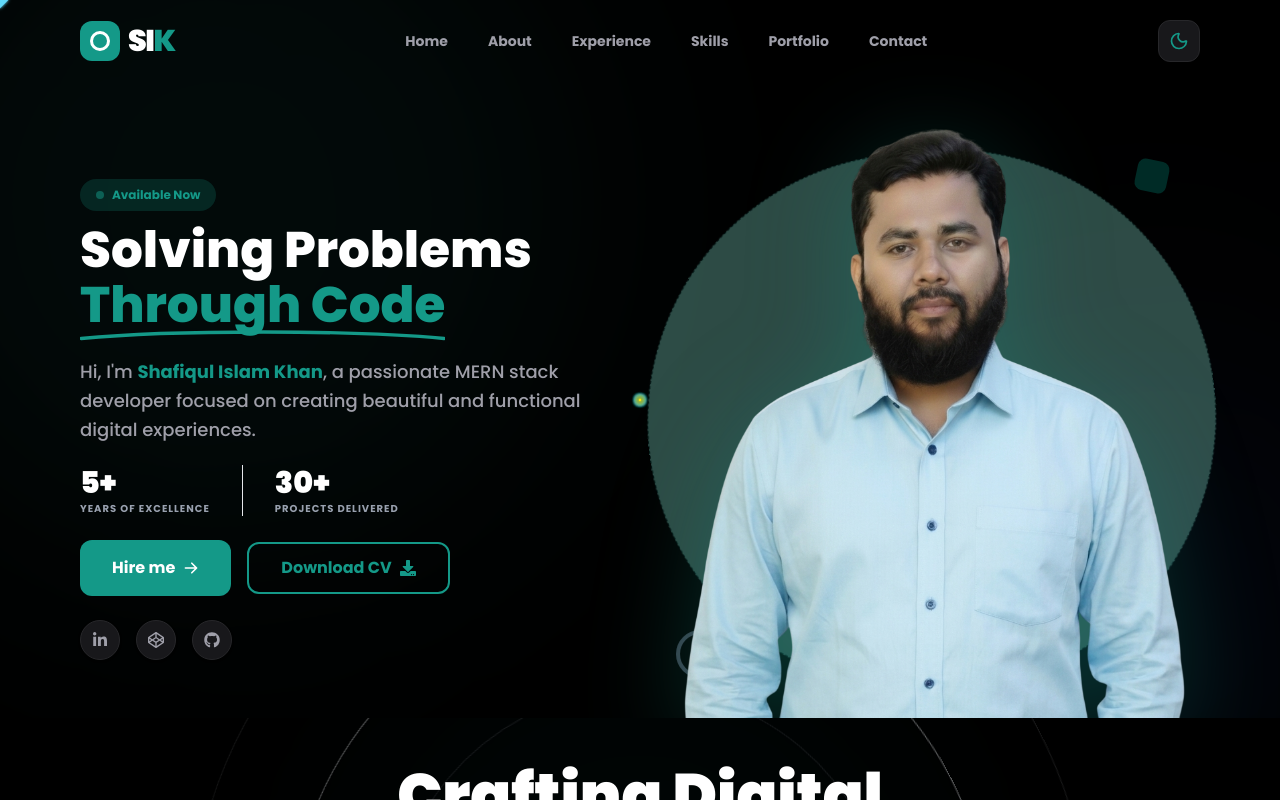
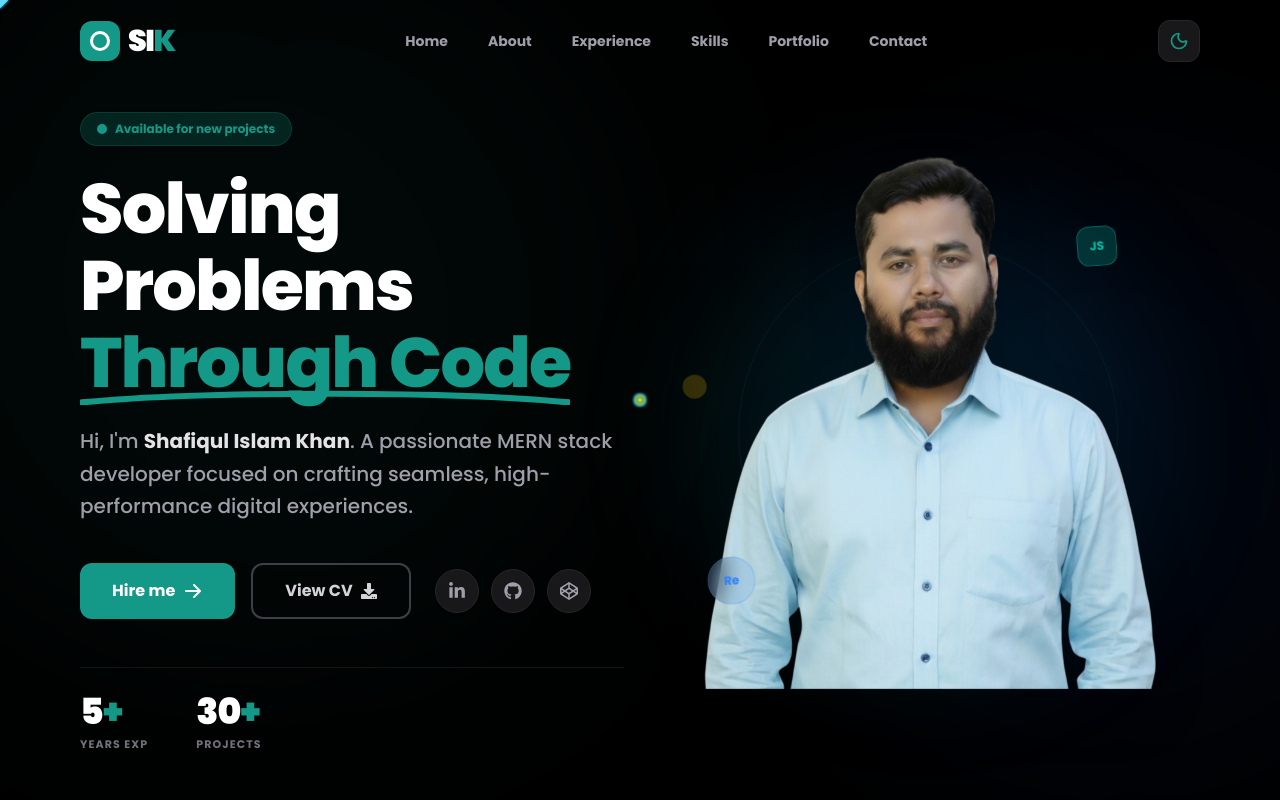
Before and after one commit to ArifKhanEver/Portfolio, a Next.js app: page / in a window 1280 px wide. Shown: the top 800 px of the page. Built offline with nearby package versions, Linux system fonts and the light colour scheme.

Commit message:
fix: install @gsap/react and update Hero component

```diff
--- a/src/components/Hero.jsx
+++ b/src/components/Hero.jsx
@@ -1,193 +1,200 @@
 'use client';
 
-import { useEffect, useRef } from "react";
+import { useRef } from "react";
 import Image from "next/image";
 import Link from "next/link";
-import HeroImage from "@/assets/HeroFigure.png";
+import HeroImage from "@/assets/HeroFigure.png"; // নিশ্চিত করুন আপনার এই ইমেজটি আছে
 import { HiArrowRight } from "react-icons/hi";
-import { FaDownload, FaLinkedinIn, FaDribbble, FaBehance, FaGithub, FaCodepen } from "react-icons/fa";
+import { FaDownload, FaLinkedinIn, FaGithub, FaCodepen } from "react-icons/fa";
 import gsap from "gsap";
-
+import { useGSAP } from "@gsap/react";
 
 const Hero = () => {
-    const heroRef = useRef(null);
-    const leftContentRef = useRef(null);
-    const imageRef = useRef(null); // Ref for image instead of container
-    const underlineRef = useRef(null);
-    const statsRef = useRef(null);
+    const containerRef = useRef(null);
 
-    useEffect(() => {
-        let ctx = gsap.context(() => {
-            // --- ENTRANCE ANIMATIONS ---
+    // Modern GSAP Implementation using useGSAP hook (Best for React 19)
+    useGSAP(() => {
+        const tl = gsap.timeline({ defaults: { ease: "power4.out" } });
 
-            // Left side content
-            if (leftContentRef.current) {
-                gsap.from(leftContentRef.current.children, {
-                    x: -50,
+        // 1. Badge & Texts reveal from bottom
+        tl.from(".reveal-text", {
+            y: 40,
             opacity: 0,
-                    duration: 1,
-                    stagger: 0.1,
-                    ease: "power4.out",
-                });
-            }
-
-            // SVG underline
-            if (underlineRef.current) {
-                gsap.fromTo(underlineRef.current,
+            duration: 1.2,
+            stagger: 0.15,
+        })
+        // 2. SVG Underline draw effect
+        .fromTo(".underline-svg",
             { strokeDasharray: 400, strokeDashoffset: 400 },
-                    { strokeDashoffset: 0, duration: 1.5, ease: "power2.inOut", delay: 0.5 }
-                );
-            }
-
-            // Stats
-            if (statsRef.current) {
-                gsap.from(statsRef.current.children, {
-                    scale: 0,
+            { strokeDashoffset: 0, duration: 1.2, ease: "power2.inOut" },
+            "-=0.8"
+        )
+        // 3. Stats pop up
+        .from(".reveal-stat", {
+            scale: 0.5,
             opacity: 0,
             duration: 0.8,
-                    stagger: 0.2,
-                    ease: "back.out(1.7)",
-                    delay: 0.8
+            stagger: 0.15,
+            ease: "back.out(1.5)"
+        }, "-=0.6")
+        // 4. Buttons slide in
+        .from(".reveal-btn", {
+            y: 20,
+            opacity: 0,
+            duration: 0.8,
+            stagger: 0.1
+        }, "-=0.6")
+        // 5. Image & Glow fade in smoothly
+        .from(".hero-visual", {
+            x: 50,
+            opacity: 0,
+            scale: 0.9,
+            duration: 1.5,
+            ease: "power3.out"
+        }, "-=1.2");
+
+        // Continuous Floating Animation for Image
+        gsap.to(".hero-image", {
+            y: "-=15",
+            duration: 2.5,
+            repeat: -1,
+            yoyo: true,
+            ease: "sine.inOut"
         });
-            }
 
-            // Main image entrance and floating (Separated to avoid conflict)
-            if (imageRef.current) {
-                gsap.from(imageRef.current, {
-                    x: 100,
-                    opacity: 0,
-                    duration: 1.2,
-                    ease: "power3.out",
-                    //   onComplete: () => {
-                    //     // Floating effect ONLY after entrance is done
-                    //     gsap.to(imageRef.current, {
-                    //       y: 15,
-                    //       duration: 2.5,
-                    //       repeat: -1,
-                    //       yoyo: true,
-                    //       ease: "sine.inOut"
-                    //     });
-                    //   }
-                });
-            }
-
-            // --- CONTINUOUS ANIMATIONS ---
-
-            // Decorative shapes floating
-            gsap.to(".gsap-float", {
-                y: "random(-15, 15)",
-                x: "random(-5, 5)",
+        // Continuous Floating for decorative shapes
+        gsap.to(".floating-shape", {
+            y: "random(-20, 20)",
+            x: "random(-10, 10)",
+            rotation: "random(-15, 15)",
             duration: "random(3, 5)",
             repeat: -1,
             yoyo: true,
             ease: "sine.inOut",
-                stagger: { amount: 1, from: "random" }
+            stagger: 0.2
         });
 
-            // Background glow rotation
+        // Slow rotation for background glows
         gsap.to(".gsap-rotate-bg", {
             rotation: 360,
-                duration: 30,
+            duration: 40,
             repeat: -1,
             ease: "none"
         });
 
-        }, heroRef);
+    }, { scope: containerRef }); // Scope ensures animations only happen inside this component
 
-        return () => ctx.revert();
-    }, []);
+    // আপনার গুগল ড্রাইভের লিংকটি এখানে বসান
+    const googleDriveCVLink = "https://drive.google.com/file/d/YOUR_FILE_ID/view?usp=sharing";
 
     return (
-        <section ref={heroRef} className="w-full pt-28 lg:pt-30 bg-white dark:bg-black relative overflow-hidden flex items-center">
+        <section ref={containerRef} className="w-full min-h-screen pt-28 pb-16 bg-white dark:bg-black relative overflow-hidden flex items-center">
 
-            {/* BACKGROUND DECORATIVE ELEMENTS - FIXED POSITIONS */}
-            <div className="absolute inset-0 z-0 pointer-events-none">
-                <div className="gsap-rotate-bg absolute -top-[20%] -left-[10%] w-[700px] h-[700px] bg-teal-50 dark:bg-teal-900/20 rounded-full blur-[120px] opacity-60"></div>
-                <div className="gsap-rotate-bg absolute -bottom-[20%] -right-[10%] w-[500px] h-[500px] bg-blue-50 dark:bg-blue-900/20 rounded-full blur-[120px] opacity-40"></div>
+            {/* Premium Background Glows */}
+            <div className="absolute inset-0 z-0 pointer-events-none overflow-hidden">
+                <div className="gsap-rotate-bg absolute -top-[10%] -left-[10%] w-[60vw] h-[60vw] max-w-[800px] max-h-[800px] bg-[#149988]/10 dark:bg-[#149988]/5 rounded-full blur-[120px]"></div>
+                <div className="gsap-rotate-bg absolute top-[20%] -right-[10%] w-[50vw] h-[50vw] max-w-[600px] max-h-[600px] bg-blue-400/10 dark:bg-blue-600/5 rounded-full blur-[100px]"></div>
             </div>
 
             <div className="container mx-auto px-6 lg:px-20 relative z-10">
-                <div className="flex flex-col lg:flex-row items-center justify-between gap-12">
+                <div className="flex flex-col-reverse lg:flex-row items-center justify-between gap-16 lg:gap-8">
 
                     {/* Left Content */}
-                    <div ref={leftContentRef} className="lg:w-1/2 text-center lg:text-left">
-                        <div className="inline-flex items-center gap-2 bg-[#E6F4F1] dark:bg-[#149988]/20 text-[#149988] px-4 py-2 rounded-full text-xs font-bold mb-3">
-                            <span className="w-2 h-2 bg-[#149988] rounded-full animate-pulse"></span>
-                            Available Now
+                    <div className="lg:w-1/2 text-center lg:text-left flex flex-col items-center lg:items-start">
+
+                        {/* Status Badge */}
+                        <div className="reveal-text inline-flex items-center gap-2 bg-[#149988]/10 dark:bg-[#149988]/20 border border-[#149988]/20 text-[#149988] px-4 py-2 rounded-full text-xs font-bold mb-6 backdrop-blur-sm shadow-sm">
+                            <span className="relative flex h-2.5 w-2.5">
+                                <span className="animate-ping absolute inline-flex h-full w-full rounded-full bg-[#149988] opacity-75"></span>
+                                <span className="relative inline-flex rounded-full h-2.5 w-2.5 bg-[#149988]"></span>
+                            </span>
+                            Available for new projects
                         </div>
 
-                        <h1 className="text-4xl lg:text-[50px] font-extrabold text-slate-900 dark:text-white leading-[1.1] mb-6">
+                        {/* Headline */}
+                        <h1 className="reveal-text text-5xl sm:text-6xl lg:text-[70px] font-extrabold text-slate-900 dark:text-white leading-[1.1] mb-6 tracking-tight">
                             Solving Problems <br />
                             <span className="text-[#149988] relative inline-block">
                                 Through Code
-                                <svg className="absolute -bottom-2 left-0 w-full" viewBox="0 0 318 12" fill="none">
-                                    <path ref={underlineRef} d="M1 10C78.5 2.5 240.5 2.5 317 10" stroke="#149988" strokeWidth="3" strokeLinecap="round" />
+                                <svg className="absolute -bottom-1 left-0 w-full" viewBox="0 0 318 12" fill="none">
+                                    <path className="underline-svg" d="M1 10C78.5 2.5 240.5 2.5 317 10" stroke="#149988" strokeWidth="4" strokeLinecap="round" />
                                 </svg>
                             </span>
                         </h1>
 
-                        <p className="text-slate-500 dark:text-zinc-400 text-base lg:text-lg max-w-xl mb-5 leading-relaxed font-medium mx-auto lg:mx-0">
-                            Hi, I'm <span className="text-[#149988] font-bold">Shafiqul Islam Khan</span>, a passionate MERN stack developer focused on creating beautiful and functional digital experiences.
+                        {/* Description */}
+                        <p className="reveal-text text-slate-500 dark:text-zinc-400 text-base sm:text-lg lg:text-xl max-w-xl mb-10 leading-relaxed font-medium">
+                            Hi, I'm <span className="text-slate-800 dark:text-zinc-200 font-bold">Shafiqul Islam Khan</span>. A passionate MERN stack developer focused on crafting seamless, high-performance digital experiences.
                         </p>
 
-                        {/* Statistics */}
-                        <div ref={statsRef} className="flex flex-wrap justify-center lg:justify-start gap-8 mb-6">
-                            <div className="flex flex-col text-left">
-                                <span className="text-3xl font-black text-slate-900 dark:text-white">5+</span>
-                                <p className="text-gray-400 text-[10px] font-bold uppercase tracking-widest">Years of Excellence</p>
-                            </div>
-                            <div className="border-l border-gray-200 hidden md:block"></div>
-                            <div className="flex flex-col text-left">
-                                <span className="text-3xl font-black text-slate-900 dark:text-white">30+</span>
-                                <p className="text-gray-400 text-[10px] font-bold uppercase tracking-widest">Projects Delivered</p>
-                            </div>
-                        </div>
+                        {/* Buttons & Socials Container */}
+                        <div className="reveal-btn flex flex-col sm:flex-row items-center gap-6 mb-12 w-full lg:w-auto justify-center lg:justify-start">
+                            <div className="flex gap-4 w-full sm:w-auto">
+                                <Link href='#contact' className="flex-1 sm:flex-none bg-[#149988] text-white px-8 py-3.5 rounded-xl font-bold flex items-center justify-center gap-2 hover:bg-[#0f7d6f] hover:shadow-lg hover:shadow-[#149988]/30 transition-all active:scale-95">
+                                    Hire me <HiArrowRight className="text-xl" />
+                                </Link>
 
-                        {/* Buttons */}
-                        <div className="flex flex-col sm:flex-row items-center justify-center lg:justify-start gap-4 mb-6">
-                            <Link href='#contact' className="w-full sm:w-auto bg-[#149988] text-white px-8 py-4 rounded-xl font-bold flex items-center justify-center gap-2 hover:bg-[#0f7d6f] transition-all active:scale-95">
-                                Hire me <HiArrowRight />
-                            </Link>
+                                {/* Updated Google Drive Link Button */}
                                 <a
-                                href="/resume.pdf"
-                                download="Shafiqul_Islam_CV.pdf"
-                                className="w-full sm:w-auto border-2 border-[#149988] text-[#149988] px-8 py-3 rounded-xl font-bold flex items-center justify-center gap-2 hover:bg-[#E6F4F1] dark:hover:bg-[#149988]/20 transition-all active:scale-95"
+                                    href={googleDriveCVLink}
+                                    target="_blank"
+                                    rel="noopener noreferrer"
+                                    className="flex-1 sm:flex-none border-2 border-[#149988] text-[#149988] dark:border-zinc-700 dark:text-zinc-300 px-8 py-3.5 rounded-xl font-bold flex items-center justify-center gap-2 hover:bg-[#149988] hover:border-[#149988] hover:text-white dark:hover:bg-zinc-800 transition-all active:scale-95"
                                 >
-                                Download CV <FaDownload />
+                                    View CV <FaDownload />
                                 </a>
                             </div>
 
-                        {/* Socials */}
-                        <div className="flex items-center justify-center lg:justify-start gap-4">
-                                <a href="http://linkedin.com/in/arifkhanever" target="_blank" className="w-10 h-10 rounded-full bg-slate-50 dark:bg-zinc-900 flex items-center justify-center text-slate-600 dark:text-zinc-400 hover:bg-[#149988] hover:text-white transition-all shadow-sm border border-slate-100 dark:border-zinc-800">
-                                    <FaLinkedinIn />
+                            {/* Social Icons */}
+                            <div className="flex items-center gap-3">
+                                <a href="http://linkedin.com/in/arifkhanever" target="_blank" rel="noreferrer" className="w-11 h-11 rounded-full bg-slate-50 dark:bg-zinc-900 flex items-center justify-center text-slate-600 dark:text-zinc-400 hover:bg-[#149988] hover:text-white dark:hover:bg-[#149988] transition-all shadow-sm border border-slate-200 dark:border-zinc-800 hover:scale-110">
+                                    <FaLinkedinIn size={18} />
                                 </a>
-                                <a href="https://codepen.io/arifkhanever" target="_blank" className="w-10 h-10 rounded-full bg-slate-50 dark:bg-zinc-900 flex items-center justify-center text-slate-600 dark:text-zinc-400 hover:bg-[#149988] hover:text-white transition-all shadow-sm border border-slate-100 dark:border-zinc-800">
-                                    <FaCodepen />
+                                <a href="https://github.com/ArifKhanEver" target="_blank" rel="noreferrer" className="w-11 h-11 rounded-full bg-slate-50 dark:bg-zinc-900 flex items-center justify-center text-slate-600 dark:text-zinc-400 hover:bg-[#149988] hover:text-white dark:hover:bg-[#149988] transition-all shadow-sm border border-slate-200 dark:border-zinc-800 hover:scale-110">
+                                    <FaGithub size={18} />
                                 </a>
-                                <a href="https://github.com/ArifKhanEver" target="_blank" className="w-10 h-10 rounded-full bg-slate-50 dark:bg-zinc-900 flex items-center justify-center text-slate-600 dark:text-zinc-400 hover:bg-[#149988] hover:text-white transition-all shadow-sm border border-slate-100 dark:border-zinc-800">
-                                    <FaGithub />
+                                <a href="https://codepen.io/arifkhanever" target="_blank" rel="noreferrer" className="w-11 h-11 rounded-full bg-slate-50 dark:bg-zinc-900 flex items-center justify-center text-slate-600 dark:text-zinc-400 hover:bg-[#149988] hover:text-white dark:hover:bg-[#149988] transition-all shadow-sm border border-slate-200 dark:border-zinc-800 hover:scale-110">
+                                    <FaCodepen size={18} />
                                 </a>
                             </div>
                         </div>
 
-                    {/* Right Section - Main Image */}
-                    <div className="lg:w-1/2 relative flex justify-center items-center">
-                        {/* Dashed Circle */}
-                        <div className="gsap-rotate-bg absolute w-[100%] h-[95%] border border-dashed border-teal-900 border-6px bg-teal-200 rounded-full -z-10 opacity-30"></div>
+                        {/* Statistics (Modern Glassmorphism look) */}
+                        <div className="flex gap-8 sm:gap-12 pt-6 border-t border-slate-200 dark:border-zinc-800/50 w-full justify-center lg:justify-start">
+                            <div className="reveal-stat flex flex-col">
+                                <span className="text-3xl sm:text-4xl font-black text-slate-900 dark:text-white tracking-tight">5<span className="text-[#149988]">+</span></span>
+                                <p className="text-slate-500 dark:text-zinc-500 text-[11px] font-bold uppercase tracking-widest mt-1">Years Exp</p>
+                            </div>
+                            <div className="reveal-stat flex flex-col">
+                                <span className="text-3xl sm:text-4xl font-black text-slate-900 dark:text-white tracking-tight">30<span className="text-[#149988]">+</span></span>
+                                <p className="text-slate-500 dark:text-zinc-500 text-[11px] font-bold uppercase tracking-widest mt-1">Projects</p>
+                            </div>
+                        </div>
+                    </div>
 
-                        <div className="relative w-full max-w-md lg:max-w-lg">
+                    {/* Right Section - Main Image & Visuals */}
+                    <div className="hero-visual lg:w-1/2 relative flex justify-center items-center w-full max-w-md lg:max-w-none mx-auto">
+
+                        {/* Modern Glowing Orb Background instead of dashed circle */}
+                        <div className="absolute w-[85%] aspect-square bg-gradient-to-tr from-[#149988]/30 to-blue-500/20 rounded-full blur-3xl -z-10 animate-pulse"></div>
+                        <div className="absolute w-[70%] aspect-square border border-[#149988]/20 dark:border-[#149988]/10 rounded-full -z-10"></div>
+
+                        <div className="relative w-full aspect-square flex items-center justify-center">
                             <Image
-                                ref={imageRef}
                                 src={HeroImage}
-                                alt="3D Character"
+                                alt="Shafiqul Islam Khan - Developer"
                                 priority
-                                className="relative z-10 w-full h-auto drop-shadow-[0_20px_50px_rgba(20,153,136,0.3)]"
+                                className="hero-image relative z-10 w-[85%] h-auto drop-shadow-2xl"
                             />
 
-                            {/* Floating Shapes */}
-                            <div className=" absolute top-10 right-5 w-8 h-8 bg-teal-400 rounded-lg rotate-12 opacity-20 hidden md:block"></div>
-                            <div className="gsap-float absolute bottom-10 left-0 w-12 h-12 border-4 border-blue-200 rounded-full opacity-30 hidden md:block"></div>
+                            {/* Floating Tech Decorative Shapes */}
+                            <div className="floating-shape absolute top-[10%] right-[15%] w-10 h-10 bg-teal-400/20 backdrop-blur-md border border-teal-400/30 rounded-xl hidden md:flex items-center justify-center z-20">
+                                <span className="text-teal-500 text-xs font-bold">JS</span>
+                            </div>
+                            <div className="floating-shape absolute bottom-[20%] left-[10%] w-12 h-12 bg-blue-500/10 backdrop-blur-md border border-blue-500/20 rounded-full hidden md:flex items-center justify-center z-20">
+                                <span className="text-blue-500 text-xs font-bold">Re</span>
+                            </div>
+                            <div className="floating-shape absolute top-[40%] left-[5%] w-6 h-6 bg-yellow-400/20 rounded-full hidden md:block z-0"></div>
                         </div>
                     </div>
 
```
Lines whose indentation alone changed are shown as unchanged.
